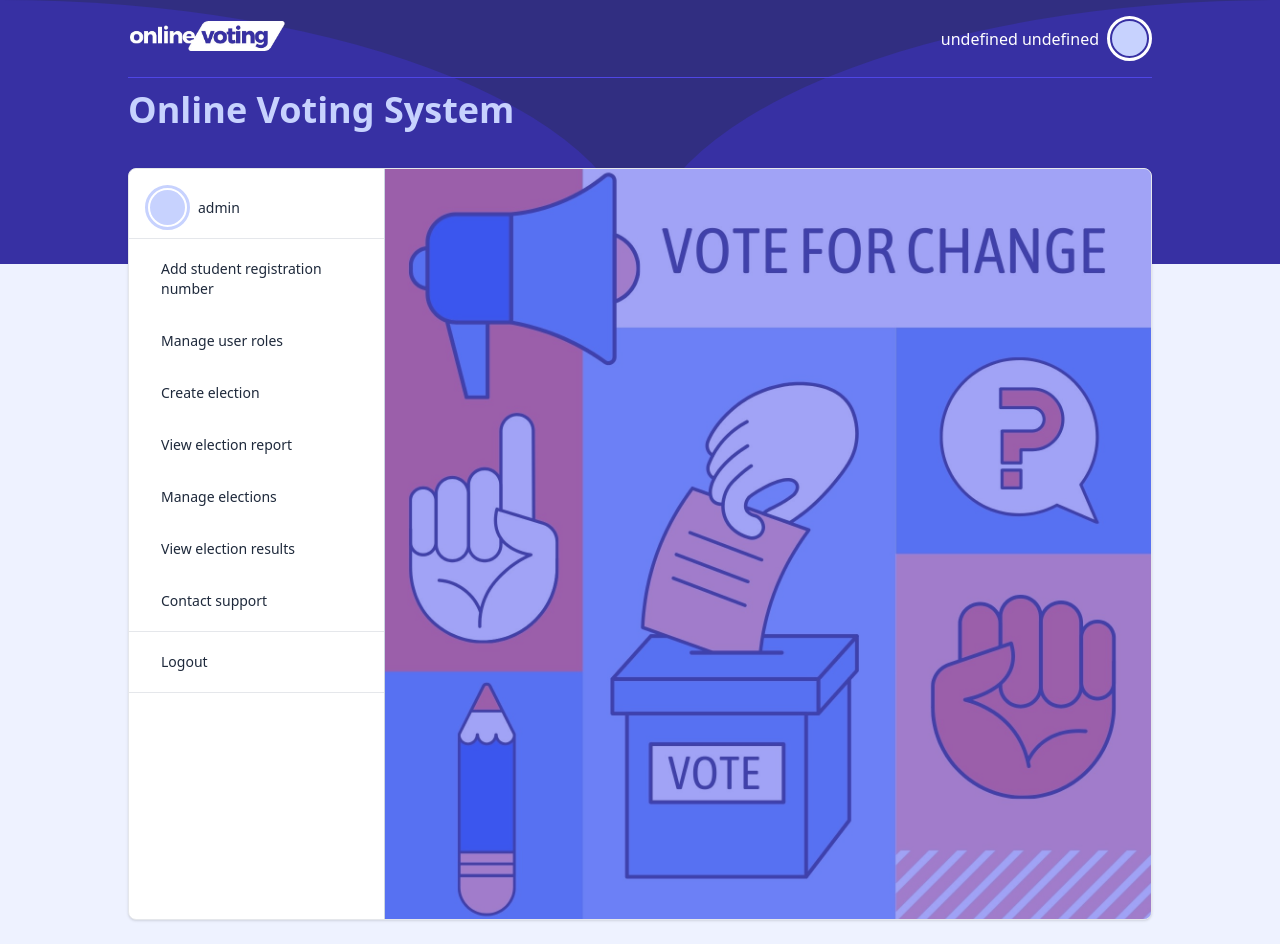
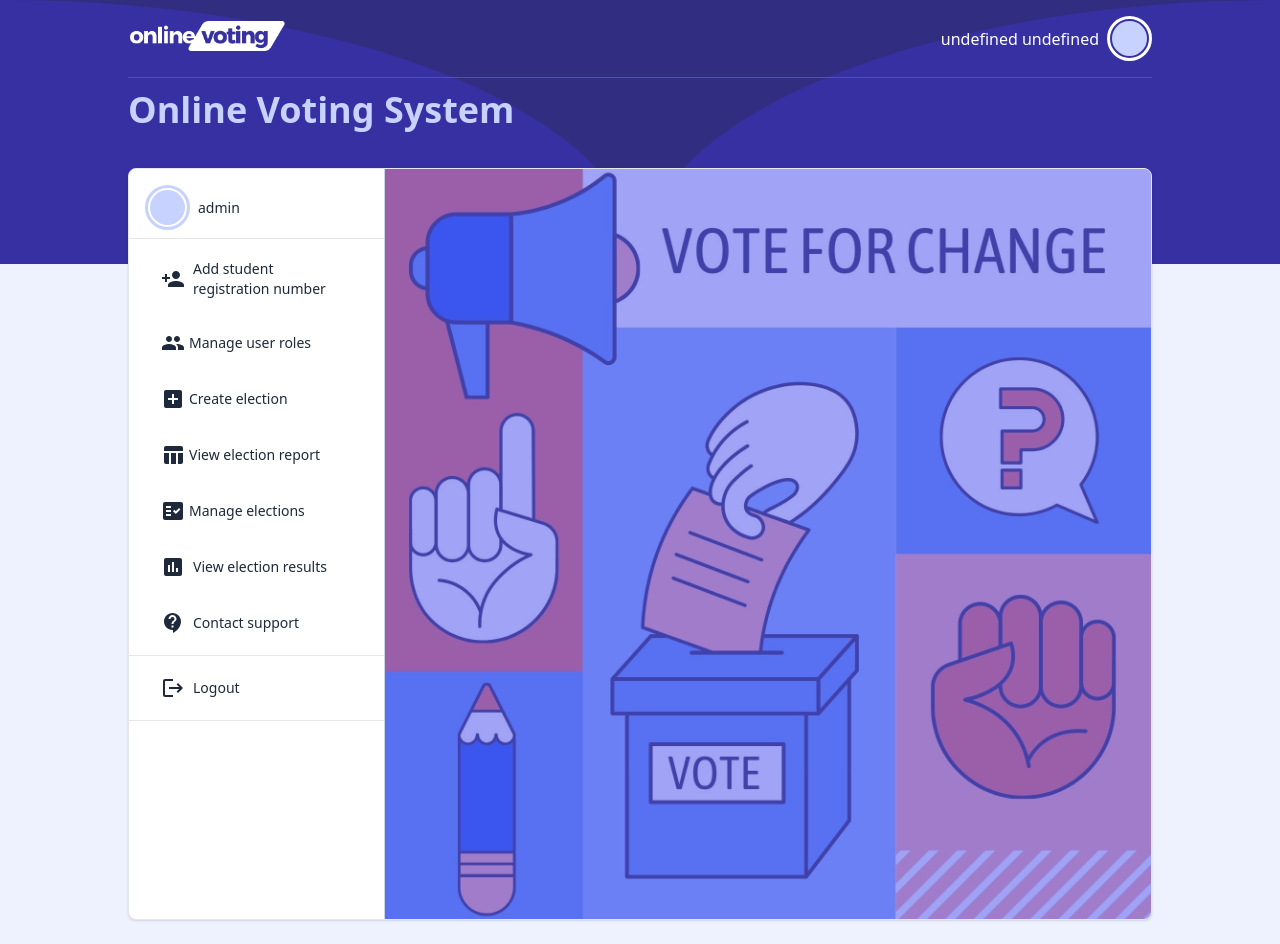
Before and after one commit to alanamalemba/online-voting-management-system, a React (Vite) app in the folder client/: page / in a window 1280 px wide. Built offline with nearby package versions, Linux system fonts and the light colour scheme; sample sign-in values are in the browser's storage.

Commit message:
added icons

```diff
--- a/client/package.json
+++ b/client/package.json
@@ -10,6 +10,10 @@
     "preview": "vite preview"
   },
   "dependencies": {
+    "@emotion/react": "^11.11.4",
+    "@emotion/styled": "^11.11.5",
+    "@mui/icons-material": "^5.15.15",
+    "@mui/material": "^5.15.15",
     "chart.js": "^4.4.2",
     "html2pdf.js": "^0.10.1",
     "react": "^18.2.0",
--- a/client/src/pages/candidateApplications/CandidateApplications.tsx
+++ b/client/src/pages/candidateApplications/CandidateApplications.tsx
@@ -4,6 +4,7 @@ import { CandidateApplicationType, ElectionType } from "../../utilities/Types";
 import toast from "react-hot-toast";
 import { serverUrl } from "../../utilities/constants";
 import CandidateApplicationCard from "./components/CandidateApplicationCard";
+import ArrowBackIcon from "@mui/icons-material/ArrowBack";
 
 export default function CandidateApplications() {
   const navigate = useNavigate();
@@ -40,7 +41,7 @@ export default function CandidateApplications() {
     <div className="grow lg:max-w-[75%]">
       <div className="flex items-center mx-6 mt-6 gap-4  ">
         <button onClick={() => navigate(-1)} className="p-1 ">
-          back
+          <ArrowBackIcon />
         </button>
         <h1 className=" text-2xl font-medium">
           {election?.name} Candidate Applications
--- a/client/src/pages/electionResults/components/results/Results.tsx
+++ b/client/src/pages/electionResults/components/results/Results.tsx
@@ -7,6 +7,7 @@ import {
 } from "../../../../utilities/Types";
 import { serverUrl } from "../../../../utilities/constants";
 import ResultsChart from "./resultsChart/ResultsChart";
+import CloseIcon from "@mui/icons-material/Close";
 
 type Props = {
   election: ElectionType;
@@ -70,7 +71,9 @@ export default function Results({ election, setIsShowResults }: Props) {
       <div className="overflow-y-auto h-[90%] bg-white w-full lg:max-w-[85%] mx-auto my-6 rounded-md p-4 flex flex-col gap-2">
         <div className="flex justify-between mb-6">
           <h2 className="text-2xl   font-semibold">{election.name} Results</h2>
-          <button onClick={() => setIsShowResults(false)}>Close</button>
+          <button onClick={() => setIsShowResults(false)}>
+            <CloseIcon />
+          </button>
         </div>
 
         <div className="flex flex-col md:grid lg:grid-cols-2 gap-2 ">
--- a/client/src/pages/home/components/SideNav.tsx
+++ b/client/src/pages/home/components/SideNav.tsx
@@ -1,6 +1,16 @@
 import { useContext } from "react";
 import { Link, NavLink } from "react-router-dom";
 import { UserContext } from "../../../context/UserContextProvider";
+import HowToRegIcon from "@mui/icons-material/HowToReg";
+import HowToVoteIcon from "@mui/icons-material/HowToVote";
+import PollIcon from "@mui/icons-material/Poll";
+import ContactSupportIcon from "@mui/icons-material/ContactSupport";
+import LogoutIcon from "@mui/icons-material/Logout";
+import PersonAddIcon from "@mui/icons-material/PersonAdd";
+import GroupIcon from "@mui/icons-material/Group";
+import AddBoxIcon from "@mui/icons-material/AddBox";
+import TableChartIcon from "@mui/icons-material/TableChart";
+import FactCheckIcon from "@mui/icons-material/FactCheck";
 
 export default function SideNav() {
   const { user, setUser } = useContext(UserContext);
@@ -32,16 +42,18 @@ export default function SideNav() {
       {user?.role === "voter" && (
         <>
           <NavLink
-            className="hover:bg-indigo-100 py-3 px-4 rounded-md mx-4"
+            className="flex gap-2 items-center hover:bg-indigo-100 py-3 px-4 rounded-md mx-4"
             to={`/upcoming-elections`}
           >
+            <HowToRegIcon />
             Register in upcoming elections
           </NavLink>
 
           <NavLink
-            className="hover:bg-indigo-100 py-3 px-4 rounded-md mx-4"
+            className="flex gap-2 items-center hover:bg-indigo-100 py-3 px-4 rounded-md mx-4"
             to={`/vote`}
           >
+            <HowToVoteIcon />
             Vote
           </NavLink>
         </>
@@ -50,30 +62,34 @@ export default function SideNav() {
       {user?.role === "admin" && (
         <>
           <NavLink
-            className="hover:bg-indigo-100 py-3 px-4 rounded-md mx-4"
+            className="flex gap-2 items-center hover:bg-indigo-100 py-3 px-4 rounded-md mx-4"
             to={`/register-student`}
           >
+            <PersonAddIcon />
             Add student registration number
           </NavLink>
 
           <NavLink
-            className="hover:bg-indigo-100 py-3 px-4 rounded-md mx-4"
+            className="flex gap-1 items-center hover:bg-indigo-100 py-3 px-4 rounded-md mx-4"
             to={`/manage-user-roles`}
           >
+            <GroupIcon />
             Manage user roles
           </NavLink>
 
           <NavLink
-            className="hover:bg-indigo-100 py-3 px-4 rounded-md mx-4"
+            className="flex gap-1 items-center hover:bg-indigo-100 py-3 px-4 rounded-md mx-4"
             to={`/create-election`}
           >
+            <AddBoxIcon />
             Create election
           </NavLink>
 
           <NavLink
-            className="hover:bg-indigo-100 py-3 px-4 rounded-md mx-4"
+            className="flex gap-1 items-center hover:bg-indigo-100 py-3 px-4 rounded-md mx-4"
             to={`election-report`}
           >
+            <TableChartIcon />
             View election report
           </NavLink>
         </>
@@ -84,34 +100,38 @@ export default function SideNav() {
         user?.role === "admin") && (
         <>
           <NavLink
-            className="hover:bg-indigo-100 py-3 px-4 rounded-md mx-4"
+            className="flex gap-1 items-center hover:bg-indigo-100 py-3 px-4 rounded-md mx-4"
             to={`/manage-elections`}
           >
+            <FactCheckIcon />
             Manage elections
           </NavLink>
         </>
       )}
 
       <NavLink
-        className="hover:bg-indigo-100 py-3 px-4 rounded-md mx-4"
+        className="flex items-center gap-2 hover:bg-indigo-100 py-3 px-4 rounded-md mx-4"
         to={`election-results`}
       >
+        <PollIcon />
         View election results
       </NavLink>
 
       <a
         href="mailto:alanlsamalemba@gmail.com?subject=SUPPORT%20REQUEST"
-        className="hover:bg-indigo-100 py-3 px-4 rounded-md mx-4"
+        className="flex items-center gap-2 hover:bg-indigo-100 py-3 px-4 rounded-md mx-4"
       >
+        <ContactSupportIcon />
         Contact support
       </a>
 
       <hr />
 
       <button
-        className=" hover:bg-indigo-100  text-left py-3 px-4 rounded-md mx-4"
+        className="flex items-center gap-2 hover:bg-indigo-100  text-left py-3 px-4 rounded-md mx-4"
         onClick={handleLogout}
       >
+        <LogoutIcon />
         Logout
       </button>
       <hr />
--- a/client/src/pages/manageuserRoles/ManageUserRoles.tsx
+++ b/client/src/pages/manageuserRoles/ManageUserRoles.tsx
@@ -4,6 +4,7 @@ import { UserType } from "../../utilities/Types";
 import toast from "react-hot-toast";
 import { serverUrl } from "../../utilities/constants";
 import { UserContext } from "../../context/UserContextProvider";
+import SearchIcon from "@mui/icons-material/Search";
 
 export default function ManageUserRoles() {
   const { user } = useContext(UserContext);
@@ -49,10 +50,10 @@ export default function ManageUserRoles() {
           onChange={(e) => setSearchQuery(e.target.value)}
         />
         <button
-          className="p-2 border rounded-full w-[40px] h-[40px]"
+          className="p-2 flex justify-center items-center border rounded-full w-[40px] h-[40px]"
           type="button"
         >
-          S
+          <SearchIcon />
         </button>
       </div>
 
--- a/client/src/pages/registerStudent/RegisterStudent.tsx
+++ b/client/src/pages/registerStudent/RegisterStudent.tsx
@@ -4,8 +4,6 @@ import toast from "react-hot-toast";
 
 export default function RegisterStudent() {
   const [regNo, setRegNo] = useState("");
-
-  useEffect(() => {}, []);
 
   function handleSubmit(e: React.FormEvent<HTMLFormElement>) {
     e.preventDefault();
--- a/client/src/pages/vote/Vote.tsx
+++ b/client/src/pages/vote/Vote.tsx
@@ -37,7 +37,7 @@ export default function Vote() {
     <div className="grow  max-w-[75%]">
       <h1 className="mt-6 mx-6 text-2xl font-medium">Vote</h1>
 
-      <div className="grid gap-2 grid-cols-2 m-6">
+      <div className="grid gap-2 lg:grid-cols-2 m-6">
         {elections.map((election) => (
           <VoteElectionCard key={election.id} election={election} />
         ))}
--- a/client/src/pages/vote/components/voteElectionCard/components/ballot/Ballot.tsx
+++ b/client/src/pages/vote/components/voteElectionCard/components/ballot/Ballot.tsx
@@ -9,6 +9,7 @@ import { serverUrl } from "../../../../../../utilities/constants";
 import CandidateCard from "./components/candidateCard/CandidateCard";
 import toast from "react-hot-toast";
 import { UserContext } from "../../../../../../context/UserContextProvider";
+import CloseIcon from "@mui/icons-material/Close";
 
 type Props = {
   election: ElectionType;
@@ -107,7 +108,7 @@ export default function Ballot({
           className="absolute top-0 right-0 p-2"
           onClick={() => setIsShowBallot(false)}
         >
-          close
+          <CloseIcon />
         </button>
 
         <h1 className="text-2xl font-semibold text-center ">
--- a/client/src/pages/voterApplications/VoterApplications.tsx
+++ b/client/src/pages/voterApplications/VoterApplications.tsx
@@ -4,6 +4,7 @@ import { ElectionType, VoterApplicationType } from "../../utilities/Types";
 import toast from "react-hot-toast";
 import { serverUrl } from "../../utilities/constants";
 import VoterApplicationCard from "./components/VoterApplicationCard";
+import ArrowBackIcon from "@mui/icons-material/ArrowBack";
 
 export default function VoterApplications() {
   const navigate = useNavigate();
@@ -40,7 +41,7 @@ export default function VoterApplications() {
     <div className="grow max-w-[75%]">
       <div className="flex items-center mx-6 mt-6 gap-4  ">
         <button onClick={() => navigate(-1)} className="p-1 ">
-          back
+          <ArrowBackIcon />
         </button>
         <h1 className=" text-2xl font-medium">
           {election?.name} Voter Applications
```
Also changed, not shown: 1 other file (tests, documents, lock files or other folders).
